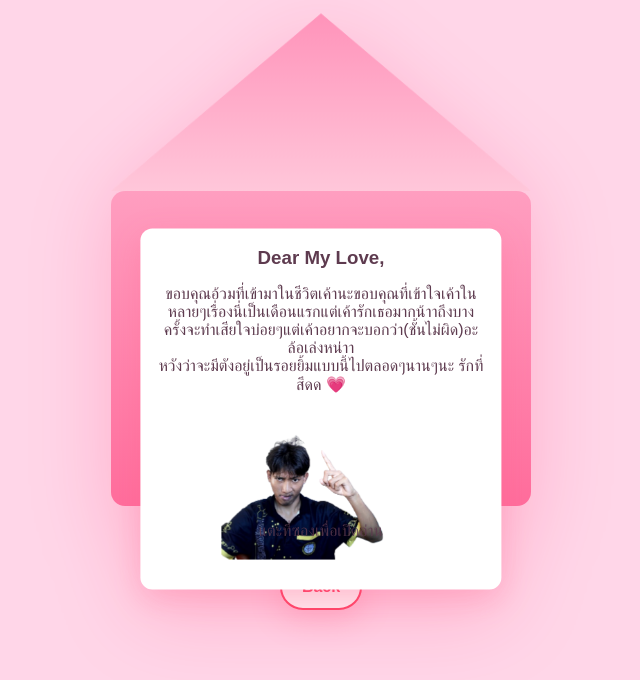
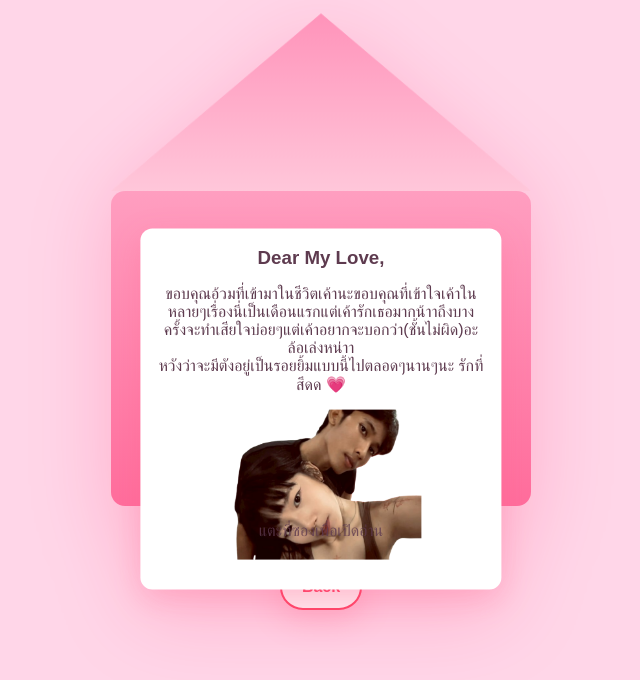
Before and after one commit to krittithee1111-netizen/gobtang, a plain HTML site: page notes.html in a window 1280 px wide. Both pictures are taken after a click on the element 640 px from the left and 348 px from the top of the page. Shown: the whole page, without its empty margins (319-959 px from the left). Drawn offline with Linux system fonts and the light colour scheme.

Commit message:
Add files via upload

```diff
--- a/notes.html
+++ b/notes.html
@@ -41,7 +41,7 @@
           หวังว่าจะมีตังอยู่เป็นรอยยิ้มแบบนี้ไปตลอดๆนานๆนะ รักที่สึดด 💗
         </p>
         <!-- ✅ รูปแบบสติ๊กเกอร์ -->
-        <img src="images/WIN_25681006_12_14_24_Pro-removebg-preview.png" alt="Our Memory" width="500" height="150">
+        <img src="images/11-removebg-preview.png" alt="Our Memory" width="500" height="150">
       </div>
     </div>
 
```
Also changed, not shown: images/11-removebg-preview.png (added).
